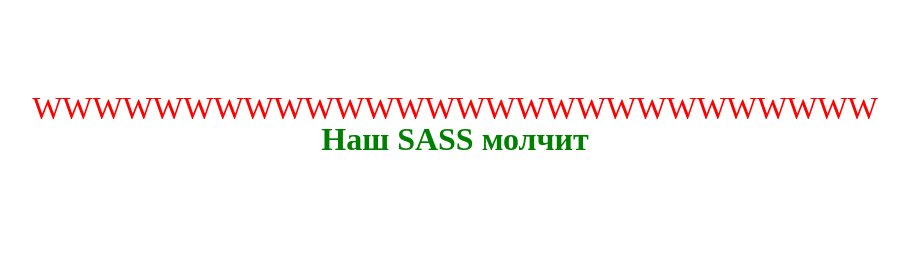
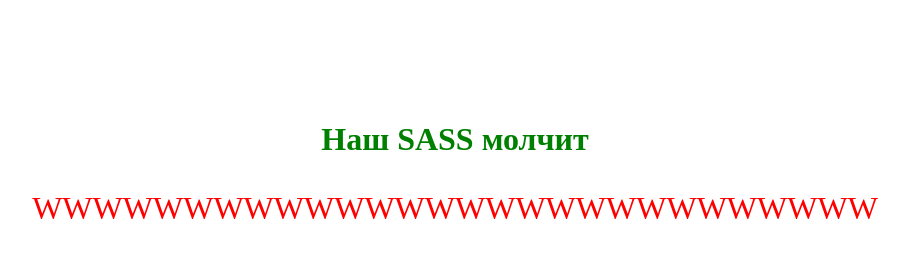
Before and after one commit to arsenyrov/test_sass, a plain HTML site: page index.html in a window 1280 px wide. Shown: the whole page, without its empty margins (185-1094 px from the left). Drawn offline with Linux system fonts and the light colour scheme.

Commit message:
Перенес абзац вниз

```diff
--- a/sass/style.sass
+++ b/sass/style.sass
@@ -6,6 +6,8 @@ h1
     text-align: center
 
 p
+    position: relative
     color: red
     font-size: 32px
     text-align: center
+    top: 100px
```
Also changed, not shown: css/style.css, css/style.min.css, 2 other files.
